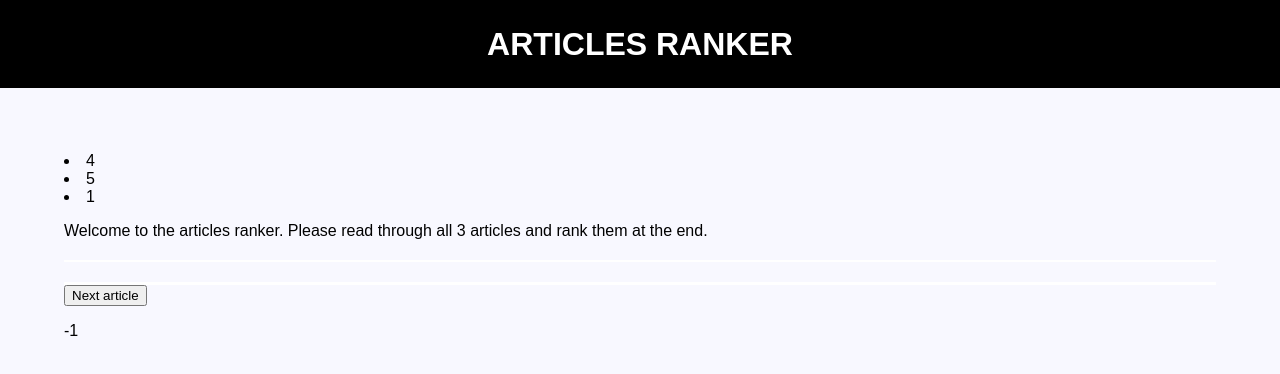
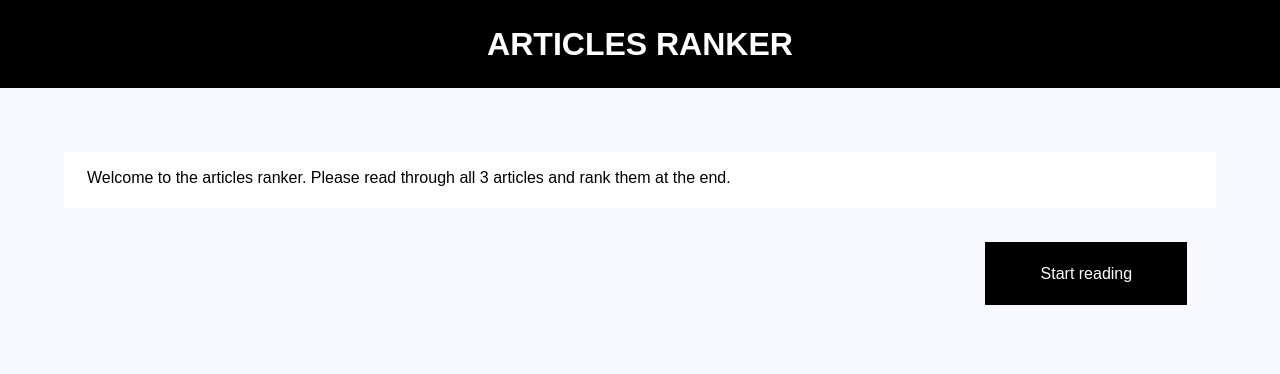
Before and after one commit to albertus-andito/bbc-web, a React app: page / in a window 1280 px wide. Shown: the top 374 px of the page. Built offline with nearby package versions, Linux system fonts and the light colour scheme.

Commit message:
fully functional, add css, refactor code

```diff
--- a/package.json
+++ b/package.json
@@ -17,7 +17,9 @@
     "axios": "^0.18.0",
     "react": "^16.5.2",
     "react-dom": "^16.5.2",
-    "react-hot-loader": "^4.3.11"
+    "react-hot-loader": "^4.3.11",
+    "react-sortablejs": "^1.5.1",
+    "sortablejs": "^1.6.1"
   },
   "devDependencies": {
     "babel-loader": "^8.0.2",
--- a/src/App.css
+++ b/src/App.css
@@ -1,7 +1,7 @@
 body {
-	background-color: #f8f8ff;
-	padding: 0;
-	margin: 0;
+  background-color: #f8f8ff;
+  padding: 0;
+  margin: 0;
 }
 
 .app {
@@ -22,7 +22,61 @@ h1 {
   margin: 5%;
 }
 
+.button {
+  background-color: #000000;
+  border: none;
+  color: white;
+  padding: 2% 5%;
+  text-align: center;
+  font-size: 16px;
+  margin: 1% 0.5%;
+  opacity: 1;
+  transition: 0.3s;
+  display: inline-block;
+  text-decoration: none;
+  cursor: pointer;
+}
+
+.button:hover {
+  opacity: 0.7
+}
+
+.leftButton {
+  float: left;
+}
+
+.rightButton {
+  float: right;
+}
+
+.buttonsContainer {
+  margin: 2%;
+}
+
 .article {
   padding: 0.1% 2% 0.1% 2%;
   background-color: #ffffff;
 }
+
+img {
+  width: 100%;
+  max-width: 400px;
+  height: auto;
+  display: block;
+  margin: auto;
+  margin-top: 1%;
+}
+
+.ulRank {
+  list-style-type: none;
+  background-color: #ffffff;
+}
+
+.liRank {
+  border: 3px solid #f8f8f8;
+  padding: 3%;
+}
+
+.liRank:hover {
+  cursor: move;
+}
--- a/src/App.js
+++ b/src/App.js
@@ -2,6 +2,10 @@ import React, {Component} from "react";
 import {hot} from "react-hot-loader";
 import axios from 'axios';
 import "./App.css";
+
+import Rank from "./Rank.js";
+import {PrevButton, NextButton, RankButton} from "./Buttons.js";
+import {Article, ArticleComp} from "./Article.js";
 
 class App extends Component{
   constructor(props) {
@@ -9,21 +13,23 @@ class App extends Component{
     this.state = {
     	nums: this.randomNumber(5),
     	i: -1,
-    	showArticle: true
+    	showArticle: true,
+    	articles: new Map()
     }
-    this.incrementI = this.incrementI.bind(this);
-    this.decrementI = this.decrementI.bind(this);
+    this.nextArticle = this.nextArticle.bind(this);
+    this.prevArticle = this.prevArticle.bind(this);
     this.goToRank = this.goToRank.bind(this);
+    this.updateTitles = this.updateTitles.bind(this);
   }
 
-  incrementI(){
+  nextArticle(){
   	this.setState({
   	  i: this.state.i+1,
   	  showArticle: true
   	})
   }
 
-  decrementI(){
+  prevArticle(){
   	this.setState({
   	  i: this.state.i-1,
   	  showArticle: true
@@ -32,8 +38,15 @@ class App extends Component{
 
   goToRank(){
   	this.setState({
-  		showArticle: false,
-  		i: this.state.i+1
+  	  showArticle: false,
+  	  i: this.state.i+1
+  	})
+  }
+
+  //Store the titles and numbers of articles that are shown
+  updateTitles(title, articleNo){
+  	this.setState({
+  	  articles: this.state.articles.set(title, articleNo)
   	})
   }
 
@@ -52,10 +65,10 @@ class App extends Component{
   	let leftButton;
   	let rightButton;
   	if (this.state.i > 0 && this.state.i < 3) {
-  		leftButton = <PrevButton handler={this.decrementI} />
+  		leftButton = <PrevButton handler={this.prevArticle} />
   	}
   	if (this.state.i < 2) {
-  	 rightButton = <NextButton handler={this.incrementI}/>
+  	 rightButton = <NextButton handler={this.nextArticle} i={this.state.i}/>
   	} else if (this.state.i == 2) {
   	 rightButton = <RankButton handler={this.goToRank}/>
   	}
@@ -63,180 +76,15 @@ class App extends Component{
       <div className="app">
         <h1>ARTICLES RANKER</h1>
         <div className="body">
-          <li>{this.state.nums[0]}</li>
-          <li>{this.state.nums[1]}</li>
-          <li>{this.state.nums[2]}</li>
-          <p>Welcome to the articles ranker. Please read through all 3 articles and rank them at the end.</p>
-          {this.state.showArticle ? <Article articleNo={this.state.nums[this.state.i]}/> : <Rank />}
-          {leftButton}
-          {rightButton}
-          <p>{this.state.i}</p>
+          {this.state.showArticle ? <Article handler={this.updateTitles} articleNo={this.state.nums[this.state.i]} i={this.state.i}/> : <Rank articles={this.state.articles}/>}
+          <div className="buttonsContainer">
+            {leftButton}
+            {rightButton}
+          </div>
         </div>
       </div>
     );
   }
 }
 
-class Rank extends Component{
-  constructor(props) {
-  	super(props);
-  	this.state = {
-  	  rank1: 0,
-  	  rank2: 0,
-  	  rank3: 0
-  	};
-  	this.handleChange = this.handleChange.bind(this);
-  	this.handleSubmit = this.handleSubmit.bind(this);
-  }
-
-  handleChange(event) {
-  	const name = event.target.name;
-  	this.setState({
-  		[name]: event.target.value
-  	})
-  }
-
-  handleSubmit(event) {
-  	axios.post('https://my-json-server.typicode.com/albertus-andito/bbc-web/articlesRank', {
-      rank1: this.state.rank1,
-      rank2: this.state.rank2,
-      rank3: this.state.rank3
-    })
-    .then(function (response) {
-      console.log(response);
-    })
-    .catch(function (error) {
-      console.log(error);
-    });
-  	event.preventDefault();
-  }
-
-  render(){
-    return(
-      <div>
-        <p>Rank</p>
-        <form onSubmit={this.handleSubmit}>
-          <label>
-            Rank 1:
-            <input name="rank1" type="text" value={this.state.rank1} onChange={this.handleChange}/>
-          </label>
-          <label>
-            Rank 2:
-            <input name="rank2" type="text" value={this.state.rank2} onChange={this.handleChange}/>
-          </label>
-          <label>
-           Rank 3:
-            <input name="rank3" type="text" value={this.state.rank3} onChange={this.handleChange}/>
-          </label>
-          <input type="submit" value="Submit" />
-        </form>
-      </div>
-    )
-  }
-}
-
-class PrevButton extends Component{
-  render(){
-  	return(
-  	  <div>
-  	    <button type="button" onClick={this.props.handler}>Prev article</button>
-  	  </div>
-  	)
-  }
-}
-
-class NextButton extends Component{
-  render(){
-  	return(
-  	  <div>
-  	    <button type="button" onClick={this.props.handler}>Next article</button>
-  	  </div>
-  	)
-  }
-}
-
-class RankButton extends Component{
-  render(){
-  	return(
-  	  <div>
-  	    <button type="button" onClick={this.props.handler}>Rank articles</button>
-  	  </div>
-  	)
-  }
-}
-
-class Article extends Component{
-  constructor(props) {
-    super(props);
-    this.state = {
-      title: null,
-      body: []
-    };
-
-  }
-
-  componentDidUpdate(nextProps) {
-  	if (this.props.articleNo != nextProps.articleNo) {
-	  axios.get('./data/article-'+this.props.articleNo+'.json')
-	    .then(res => {
-	      // handle success
-	      const body = res.data.body.map(obj => obj)
-	      this.setState({
-	    	title: res.data.title,
-	    	body: body
-	      });
-	      console.log(body);
-	    })
-	    .catch(function (error) {
-	      // handle error
-	      console.log(error);
-	    })
-	    .then(function () {
-	      // always executed
-  	});
-	}
-  }
-  render(){
-  	return(
-  	  <div>
-	    <h2 className="article">{this.state.title}</h2>
-	    <div className="article">
-	     {this.state.body.map((obj, index) => (
-	     	<ArticleComp key={index} type={obj.type} model={obj.model} />
-	     ))}
-	    </div>
-      </div>
-
-  	)
-
-  }
-}
-
-class ArticleComp extends Component{
-  constructor(props){
-    super(props);
-  }
-
-  render(){
-    let comp = <p>hi</p>;
-    if (this.props.type == "heading") {
-      comp = <h3>{this.props.model.text}</h3>;
-    } else if (this.props.type == "paragraph") {
-      comp = <p>{this.props.model.text}</p>;
-    } else if (this.props.type == "image") {
-      comp = <img src={this.props.model.url} alt={this.props.model.altText} />
-    } else if (this.props.type == "list") {
-      const listItems = this.props.model.items.map((item) =>
-        <li>{item}</li>
-      );
-      comp = <ul>{listItems}</ul>;
-    }
-    return(
-      <div>
-        {comp}
-      </div>
-    )
-  }
-}
-
 export default App;
--- /dev/null
+++ b/src/Article.js
@@ -0,0 +1,85 @@
+import React, {Component} from "react";
+import axios from 'axios';
+import uniqueId from 'lodash/uniqueId';
+
+class Article extends Component{
+  constructor(props) {
+    super(props);
+    this.state = {
+      title: null,
+      body: []
+    };
+
+  }
+
+  //Get the article in form of json file
+  componentDidUpdate(nextProps) {
+  	if (this.props.articleNo != nextProps.articleNo) {
+	  axios.get('./data/article-'+this.props.articleNo+'.json')
+	    .then(res => {
+	      const body = res.data.body.map(obj => obj)
+	      this.setState({
+	    	  title: res.data.title,
+	    	  body: body
+	      });
+	      this.props.handler(res.data.title, this.props.articleNo);
+	      //console.log(body);
+	    })
+	    .catch(error => {
+        this.setState({
+          title: "A network error has occured. Check your internet connection",
+          body: []
+        })
+	      console.log(error);
+	    })
+	}
+
+  }
+  render(){
+  	let articleNumber;
+  	if (this.props.i > -1) {
+  		articleNumber = <h2>Article {this.props.i+1}</h2>
+  	}
+  	return(
+  	  <div className="article">
+  	  	<p>Welcome to the articles ranker. Please read through all 3 articles and rank them at the end.</p>
+  	  	{articleNumber}
+	      <h2>{this.state.title}</h2>
+	      <div>
+          {this.state.body.map((obj, index) => (
+	     	    <ArticleComp key={uniqueId()} type={obj.type} model={obj.model} />
+	        ))}
+	      </div>
+      </div>
+  	)
+  }
+}
+
+class ArticleComp extends Component{
+  constructor(props){
+    super(props);
+  }
+
+  render(){
+    let comp;
+    if (this.props.type == "heading") {
+      comp = <h3>{this.props.model.text}</h3>;
+    } else if (this.props.type == "paragraph") {
+      comp = <p>{this.props.model.text}</p>;
+    } else if (this.props.type == "image") {
+      comp = <img src={this.props.model.url} alt={this.props.model.altText} />
+    } else if (this.props.type == "list") {
+      const listItems = this.props.model.items.map((item) =>
+        <li>{item}</li>
+      );
+      comp = <ul>{listItems}</ul>;
+    }
+    return(
+      <div>
+        {comp}
+      </div>
+    )
+  }
+}
+
+export {Article, ArticleComp};
--- /dev/null
+++ b/src/Buttons.js
@@ -0,0 +1,43 @@
+import React, {Component} from "react";
+
+class PrevButton extends Component{
+  render(){
+  	return(
+  	  <div>
+  	    <button type="button" className="leftButton button" onClick={this.props.handler}>Prev article</button>
+  	  </div>
+  	)
+  }
+}
+
+class NextButton extends Component{
+  constructor(props) {
+  	super(props)
+  }
+
+  render(){
+  	let text;
+  	if (this.props.i == -1) {
+  		text = "Start reading";
+  	} else {
+  		text = "Next article";
+  	}
+  	return(
+  	  <div>
+  	    <button type="button" className="rightButton button" onClick={this.props.handler}>{text}</button>
+  	  </div>
+  	)
+  }
+}
+
+class RankButton extends Component{
+  render(){
+  	return(
+  	  <div>
+  	    <button type="button" className="rightButton button" onClick={this.props.handler}>Rank articles</button>
+  	  </div>
+  	)
+  }
+}
+
+export {PrevButton, NextButton, RankButton};
--- /dev/null
+++ b/src/Rank.js
@@ -0,0 +1,63 @@
+import React, {Component} from "react";
+import axios from 'axios';
+import Sortable from 'react-sortablejs';
+import uniqueId from 'lodash/uniqueId';
+
+class Rank extends Component{
+  constructor(props) {
+  	super(props);
+  	this.state = {
+  	  ranks: Array.from(this.props.articles.keys()),
+      error: false
+  	};
+  	this.handleSubmit = this.handleSubmit.bind(this);
+
+  }
+
+  //Submit the ranked articles numbers
+  handleSubmit(event) {
+  	axios.post('https://my-json-server.typicode.com/albertus-andito/bbc-web/articlesRank', {
+      rank1: this.props.articles.get(this.state.ranks[0]),
+      rank2: this.props.articles.get(this.state.ranks[1]),
+      rank3: this.props.articles.get(this.state.ranks[2])
+    })
+    .then(response => {
+      console.log(response);
+    })
+    .catch(error => {
+      this.setState({
+        error: true
+      });
+      console.log(error);
+    });
+  	event.preventDefault();
+  }
+
+  render(){
+  	const items = this.state.ranks.map(val => (<li className="liRank" key={uniqueId()} data-id={val}>{val}</li>));
+    return(
+      <div className="rank">
+        <p>Rank</p>
+        <div>
+          <form onSubmit={this.handleSubmit}>
+            <Sortable
+              tag="ul"
+              className="ulRank"
+              onChange={(order, sortable, evt) => {
+                this.setState({ ranks: order });
+              }}
+            >
+              {items}
+            </Sortable>
+            <input className="rightButton button" type="submit" value="Submit" />
+          </form>
+        </div>
+        <div>
+          {this.state.error ? <h2>An error has occured. Check your internet connection</h2> : null}
+        </div>
+      </div>
+    )
+  }
+}
+
+export default Rank;
```
Also changed, not shown: 1 other file (tests, documents, lock files or other folders).
